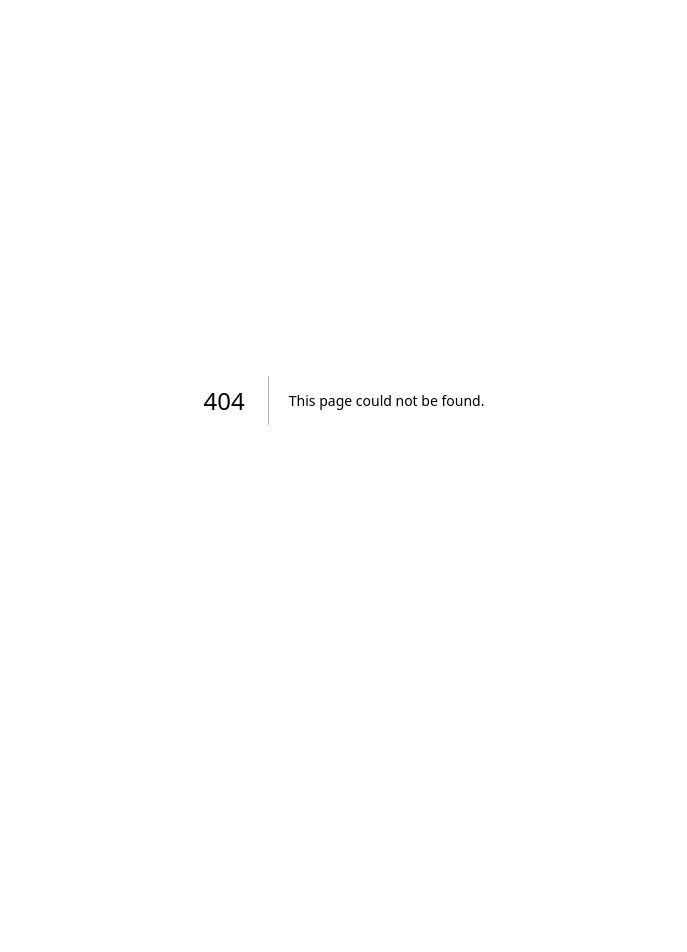
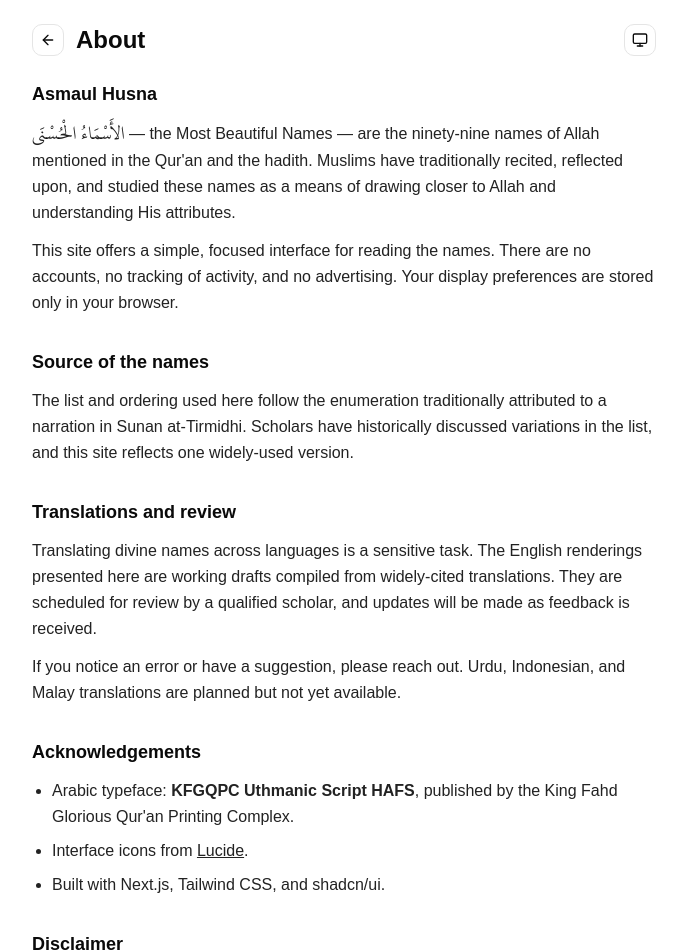
Before and after one commit to imtiazlorgat-aus/asmaulhusna, a Next.js app: page /about in a window 1280 px wide. Before the commit this address had no page. Shown: the top 952 px of the page, without its empty margins (296-983 px from the left). Before the commit the page ends 800 px from the top, so only its background shows below. Built offline with nearby package versions, Linux system fonts and the light colour scheme.

Commit message:
Finishing changes before publish

```diff
--- /dev/null
+++ b/app/about/page.tsx
@@ -0,0 +1,111 @@
+import Link from 'next/link';
+import type { Metadata } from 'next';
+import { ArrowLeft } from 'lucide-react';
+import { Button } from '@/components/ui/button';
+import { ThemeToggle } from '@/components/theme/ThemeToggle';
+
+export const metadata: Metadata = {
+  title: 'About — Asmaul Husna',
+  description:
+    'About this website, the 99 Names of Allah, and acknowledgements.',
+};
+
+export default function AboutPage() {
+  return (
+    <main className="container mx-auto max-w-2xl p-6">
+      <div className="mb-6 flex items-center justify-between">
+        <div className="flex items-center gap-3">
+          <Button variant="outline" size="icon" asChild aria-label="Back">
+            <Link href="/asmaul-husna">
+              <ArrowLeft className="h-4 w-4" />
+            </Link>
+          </Button>
+          <h1 className="text-2xl font-semibold">About</h1>
+        </div>
+        <ThemeToggle />
+      </div>
+
+      <div className="max-w-none space-y-8 leading-relaxed">
+        <section className="space-y-3">
+          <h2 className="text-lg font-semibold">Asmaul Husna</h2>
+          <p className="text-foreground/90">
+            <span className="font-uthmanic text-xl" dir="rtl" lang="ar">
+              الأَسْمَاءُ الْحُسْنَى
+            </span>
+            &nbsp;— the Most Beautiful Names — are the ninety-nine names of
+            Allah mentioned in the Qur&apos;an and the hadith. Muslims have
+            traditionally recited, reflected upon, and studied these names
+            as a means of drawing closer to Allah and understanding His
+            attributes.
+          </p>
+          <p className="text-foreground/90">
+            This site offers a simple, focused interface for reading the
+            names. There are no accounts, no tracking of activity, and no
+            advertising. Your display preferences are stored only in your
+            browser.
+          </p>
+        </section>
+
+        <section className="space-y-3">
+          <h2 className="text-lg font-semibold">Source of the names</h2>
+          <p className="text-foreground/90">
+            The list and ordering used here follow the enumeration
+            traditionally attributed to a narration in Sunan at-Tirmidhi.
+            Scholars have historically discussed variations in the list,
+            and this site reflects one widely-used version.
+          </p>
+        </section>
+
+        <section className="space-y-3">
+          <h2 className="text-lg font-semibold">Translations and review</h2>
+          <p className="text-foreground/90">
+            Translating divine names across languages is a sensitive task.
+            The English renderings presented here are working drafts
+            compiled from widely-cited translations. They are scheduled
+            for review by a qualified scholar, and updates will be made
+            as feedback is received.
+          </p>
+          <p className="text-foreground/90">
+            If you notice an error or have a suggestion, please reach out.
+            Urdu, Indonesian, and Malay translations are planned but not
+            yet available.
+          </p>
+        </section>
+
+        <section className="space-y-3">
+          <h2 className="text-lg font-semibold">Acknowledgements</h2>
+          <ul className="ml-5 list-disc space-y-2 text-foreground/90">
+            <li>
+              Arabic typeface: <strong>KFGQPC Uthmanic Script HAFS</strong>,
+              published by the King Fahd Glorious Qur&apos;an Printing
+              Complex.
+            </li>
+            <li>
+              Interface icons from{' '}
+              <a
+                href="https://lucide.dev"
+                target="_blank"
+                rel="noopener noreferrer"
+                className="underline hover:text-foreground"
+              >
+                Lucide
+              </a>
+              .
+            </li>
+            <li>Built with Next.js, Tailwind CSS, and shadcn/ui.</li>
+          </ul>
+        </section>
+
+        <section className="space-y-3">
+          <h2 className="text-lg font-semibold">Disclaimer</h2>
+          <p className="text-sm text-muted-foreground">
+            This site is an independent effort and is not affiliated with
+            any religious or governmental institution. Information is
+            provided for personal reflection and study. Consult a
+            qualified scholar for religious guidance.
+          </p>
+        </section>
+      </div>
+    </main>
+  );
+}
--- a/app/globals.css
+++ b/app/globals.css
@@ -10,8 +10,9 @@
 @theme inline {
   --color-background: var(--background);
   --color-foreground: var(--foreground);
-  --font-sans: var(--font-sans);
-  --font-mono: var(--font-geist-mono);
+  --font-sans:
+    Arial, Helvetica, "Segoe UI", Roboto, "Helvetica Neue", sans-serif;
+  --font-mono: ui-monospace, "SF Mono", Consolas, "Liberation Mono", monospace;
   --font-heading: var(--font-sans);
   --color-sidebar-ring: var(--sidebar-ring);
   --color-sidebar-border: var(--sidebar-border);
--- a/app/layout.tsx
+++ b/app/layout.tsx
@@ -1,21 +1,66 @@
 import type { Metadata } from "next";
-import { Geist, Geist_Mono } from "next/font/google";
 import { uthmanic } from "@/lib/fonts/uthmanic";
 import { ThemeProvider } from "@/components/theme/ThemeProvider";
+import { Footer } from "@/components/layout/Footer";
 import "./globals.css";
 
-const geistSans = Geist({
-  variable: "--font-geist-sans",
-  subsets: ["latin"],
-});
-const geistMono = Geist_Mono({
-  variable: "--font-geist-mono",
-  subsets: ["latin"],
-});
+const SITE_URL = "https://asmaulhusna.co.za";
+const SITE_NAME = "Asmaul Husna";
+const SITE_DESCRIPTION =
+  "Read and reflect on the 99 Names of Allah in Arabic, with transliteration and translation.";
 
 export const metadata: Metadata = {
-  title: "Asmaul Husna",
-  description: "Read and reflect on the 99 Names of Allah",
+  metadataBase: new URL(SITE_URL),
+  title: {
+    default: SITE_NAME,
+    template: `%s — ${SITE_NAME}`,
+  },
+  description: SITE_DESCRIPTION,
+  applicationName: SITE_NAME,
+  authors: [{ name: SITE_NAME }],
+  keywords: [
+    "Asmaul Husna",
+    "99 Names of Allah",
+    "Islam",
+    "Islamic",
+    "Arabic",
+    "Transliteration",
+    "Translation",
+    "Uthmanic",
+  ],
+  openGraph: {
+    type: "website",
+    locale: "en_ZA",
+    url: SITE_URL,
+    siteName: SITE_NAME,
+    title: SITE_NAME,
+    description: SITE_DESCRIPTION,
+    images: [
+      {
+        url: "/og-image.png",
+        width: 1200,
+        height: 630,
+        alt: SITE_NAME,
+      },
+    ],
+  },
+  twitter: {
+    card: "summary_large_image",
+    title: SITE_NAME,
+    description: SITE_DESCRIPTION,
+    images: ["/og-image.png"],
+  },
+  robots: {
+    index: true,
+    follow: true,
+  },
+  icons: {
+    icon: [
+      { url: "/favicon.ico" },
+      { url: "/icon.png", type: "image/png", sizes: "32x32" },
+    ],
+    apple: [{ url: "/apple-icon.png", sizes: "180x180" }],
+  },
 };
 
 export default function RootLayout({
@@ -24,13 +69,10 @@ export default function RootLayout({
   children: React.ReactNode;
 }>) {
   return (
-    // suppressHydrationWarning is recommended by next-themes — the
-    // theme class is injected before React hydrates, causing a
-    // harmless mismatch warning without this flag.
     <html
       lang="en"
       suppressHydrationWarning
-      className={`${geistSans.variable} ${geistMono.variable} ${uthmanic.variable} h-full antialiased`}
+      className={`${uthmanic.variable} h-full antialiased`}
     >
       <body className="min-h-full flex flex-col">
         <ThemeProvider
@@ -39,7 +81,10 @@ export default function RootLayout({
           enableSystem
           disableTransitionOnChange
         >
-          {children}
+          <div className="flex min-h-full flex-1 flex-col">
+            <div className="flex-1">{children}</div>
+            <Footer />
+          </div>
         </ThemeProvider>
       </body>
     </html>
--- /dev/null
+++ b/app/not-found.tsx
@@ -0,0 +1,26 @@
+import Link from 'next/link';
+import { Button } from '@/components/ui/button';
+
+export default function NotFound() {
+  return (
+    <main className="container mx-auto flex min-h-[70vh] max-w-md flex-col items-center justify-center gap-6 p-6 text-center">
+      <div
+        className="font-uthmanic text-6xl text-foreground/80"
+        dir="rtl"
+        lang="ar"
+      >
+        ٤٠٤
+      </div>
+      <div className="space-y-2">
+        <h1 className="text-2xl font-semibold">Page not found</h1>
+        <p className="text-muted-foreground">
+          The page you&apos;re looking for doesn&apos;t exist, or you may
+          have followed an outdated link.
+        </p>
+      </div>
+      <Button asChild>
+        <Link href="/asmaul-husna">Return to the viewer</Link>
+      </Button>
+    </main>
+  );
+}
--- /dev/null
+++ b/app/robots.ts
@@ -0,0 +1,17 @@
+import type { MetadataRoute } from 'next';
+
+const BASE_URL = 'https://asmaulhusna.co.za';
+
+export default function robots(): MetadataRoute.Robots {
+  return {
+    rules: {
+      userAgent: '*',
+      allow: '/',
+      // Settings is a client-interactive page with no crawlable content.
+      // Excluding it keeps search results clean.
+      disallow: ['/asmaul-husna/settings'],
+    },
+    sitemap: `${BASE_URL}/sitemap.xml`,
+    host: BASE_URL,
+  };
+}
--- /dev/null
+++ b/app/sitemap.ts
@@ -0,0 +1,35 @@
+import type { MetadataRoute } from 'next';
+import { getLanguagePairs } from '@/lib/db/queries';
+
+const BASE_URL = 'https://asmaulhusna.co.za';
+
+/**
+ * Generate a sitemap entry for every static route so search engines
+ * can index all language combinations. The viewer pages are the
+ * primary content; About and Settings are secondary.
+ */
+export default async function sitemap(): Promise<MetadataRoute.Sitemap> {
+  const pairs = await getLanguagePairs();
+  const now = new Date();
+
+  const viewerUrls: MetadataRoute.Sitemap = pairs.map(
+    ({ translitLang, transLang }) => ({
+      url: `${BASE_URL}/asmaul-husna/${translitLang}/${transLang}`,
+      lastModified: now,
+      changeFrequency: 'weekly',
+      // English pair gets higher priority since it's the default.
+      priority: translitLang === 'en' && transLang === 'en' ? 1.0 : 0.8,
+    }),
+  );
+
+  const staticUrls: MetadataRoute.Sitemap = [
+    {
+      url: `${BASE_URL}/about`,
+      lastModified: now,
+      changeFrequency: 'monthly',
+      priority: 0.5,
+    },
+  ];
+
+  return [...viewerUrls, ...staticUrls];
+}
--- /dev/null
+++ b/components/layout/Footer.tsx
@@ -0,0 +1,17 @@
+import Link from 'next/link';
+
+export function Footer() {
+  const year = new Date().getFullYear();
+  return (
+    <footer className="mt-12 border-t py-6 text-center text-sm text-muted-foreground">
+      <div className="container mx-auto flex flex-col items-center gap-2 px-6 sm:flex-row sm:justify-between">
+        <div>
+          <Link href="/about" className="hover:text-foreground">
+            About
+          </Link>
+        </div>
+        <div>© {year} asmaulhusna.co.za</div>
+      </div>
+    </footer>
+  );
+}
```
Also changed, not shown: 1 other file (tests, documents, lock files or other folders).
